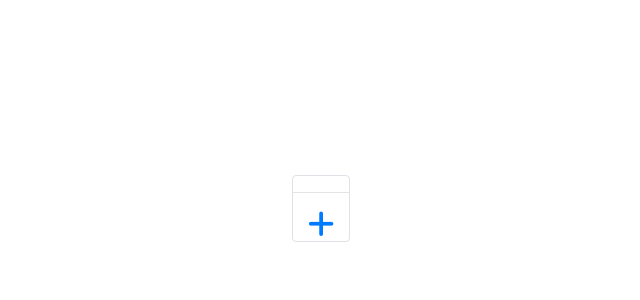
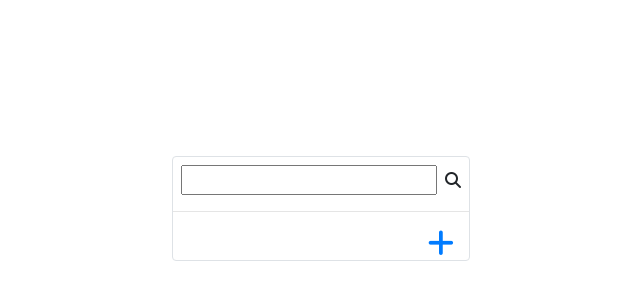
Before and after one commit to mls-kll/react-todo, a React (Create React App) app in the folder todo-app/: page / in a window 1280 px wide. Shown: the part 192-492 px from the top of the page, without its empty margins (319-959 px from the left). Built offline with nearby package versions, Linux system fonts and the light colour scheme.

Commit message:
add searchbar to todo list

```diff
--- a/todo-app/src/components/Main.js
+++ b/todo-app/src/components/Main.js
@@ -12,7 +12,9 @@ class Main extends React.Component {
   constructor(props) {
     super(props);
     this.state = {
-      todos: []
+      todos: [],
+      filteredTodos: [],
+      query: ''
     };
   }
 
@@ -24,7 +26,8 @@ class Main extends React.Component {
 
     localStorageTodos &&
       this.setState(prevState => ({
-        todos: [...prevState.todos, ...localStorageTodos]
+        todos: [...prevState.todos, ...localStorageTodos],
+        filteredTodos: [...prevState.filteredTodos, ...localStorageTodos]
       }));
   }
 
@@ -38,13 +41,37 @@ class Main extends React.Component {
       });
   }
 
+  handleChange = event => {
+    const query = event.target.value.toLowerCase();
+
+    this.setState({
+      [event.target.name]: query
+    });
+    this.state.query.length > -1
+      ? this.setState({
+          filteredTodos: this.state.todos.filter(todo =>
+            todo.title.includes(query)
+          )
+        })
+      : this.setState({ filteredTodos: this.state.todos });
+  };
+
   render() {
     const { startRemoveTodo, startCompleteTodo } = this.props;
-    const { todos } = this.state;
+    const { todos, query, filteredTodos } = this.state;
 
     return (
       <div className="Main">
         <div className="todo-wrapper border rounded">
+          <div className="m-2">
+            <input
+              type="text"
+              name="query"
+              onChange={event => this.handleChange(event)}
+              value={query}
+            />
+            <i className="fas fa-search ml-2" />
+          </div>
           <hr />
           <div className="add-todo-icon-container">
             <Link to="/create">
@@ -52,7 +79,7 @@ class Main extends React.Component {
             </Link>
           </div>
           <ul className="list-group list-group-flush">
-            {todos.map(todo => (
+            {filteredTodos.map(todo => (
               <Todo
                 key={todo.id}
                 id={todo.id}
```
